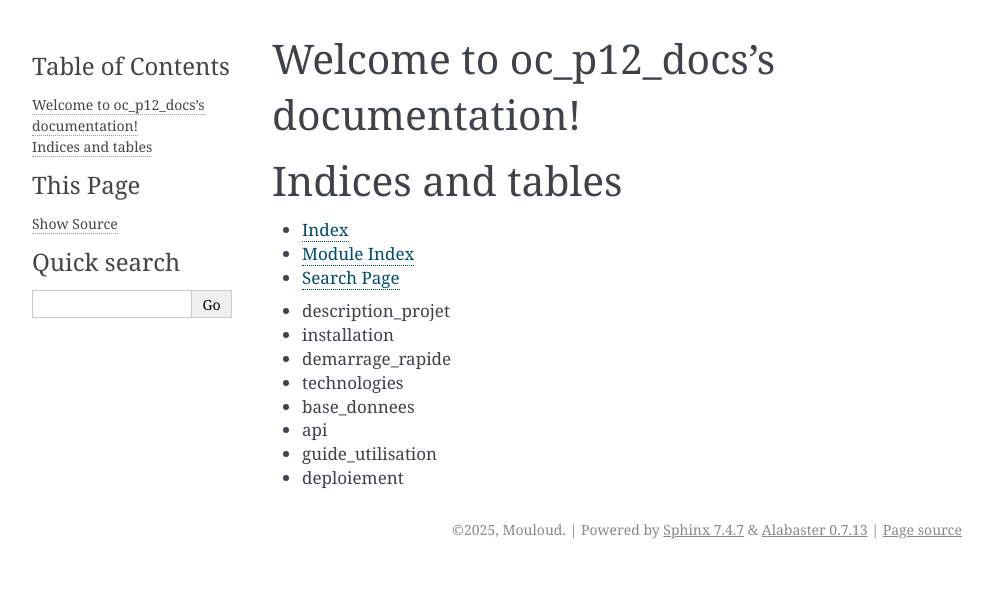
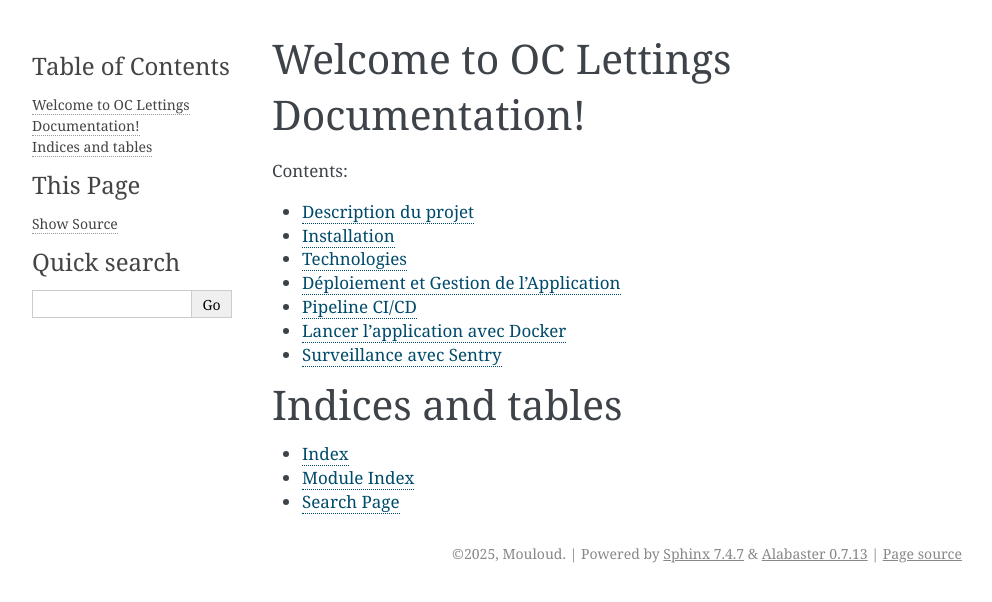
Before and after one commit to MouloudB-24/ModularDjangoArch, a Sphinx documentation site: the page built from docs/index.rst, in a window 1280 px wide. Shown: the top 602 px of the page, without its empty margins (148-1140 px from the left). Built offline with Sphinx 7.4.7, drawn with Linux system fonts in a browser that asks for light colours.

Commit message:
update index.rst

```diff
--- a/docs/index.rst
+++ b/docs/index.rst
@@ -3,14 +3,18 @@
    You can adapt this file completely to your liking, but it should at least
    contain the root `toctree` directive.
 
-Welcome to oc_p12_docs's documentation!
-=======================================
+Welcome to OC Lettings Documentation!
+=====================================
 
 .. toctree::
    :maxdepth: 2
    :caption: Contents:
 
-
+   description_projet
+   installation
+   technologies
+   guide_utilisation
+   deploiement
 
 Indices and tables
 ==================
@@ -18,13 +22,3 @@
 * :ref:`genindex`
 * :ref:`modindex`
 * :ref:`search`
-
-
-- description_projet
-- installation
-- demarrage_rapide
-- technologies
-- base_donnees
-- api
-- guide_utilisation
-- deploiement
```
